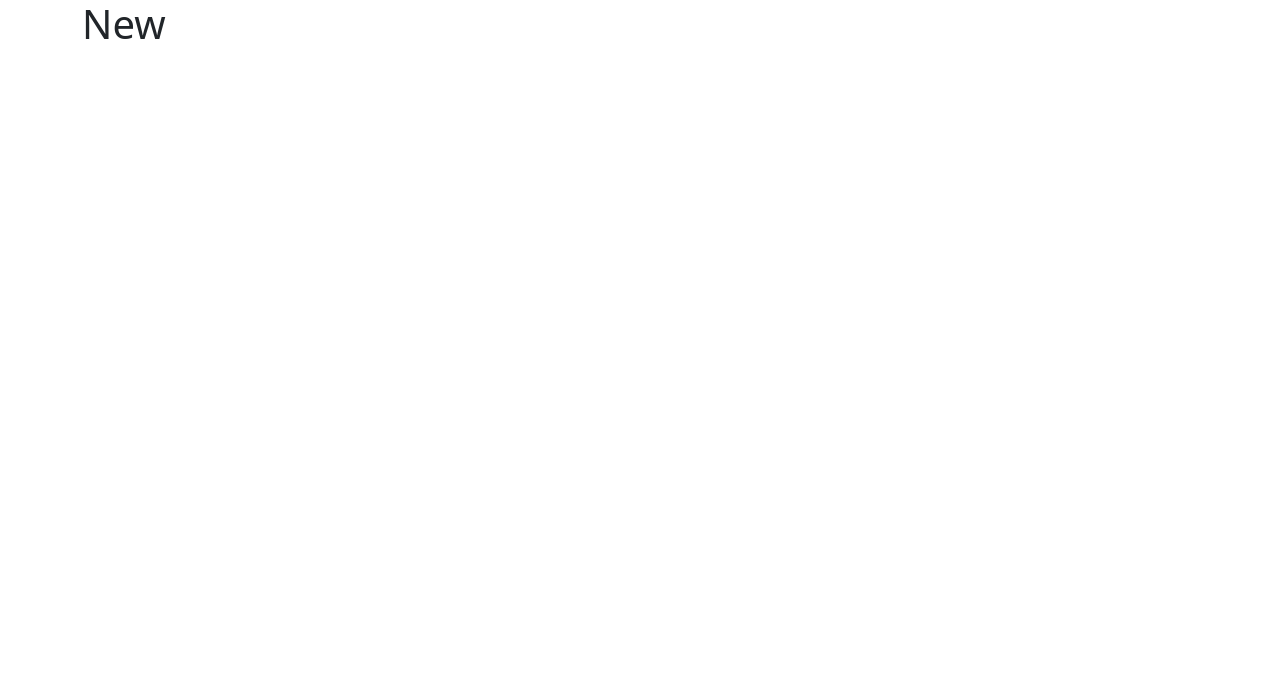
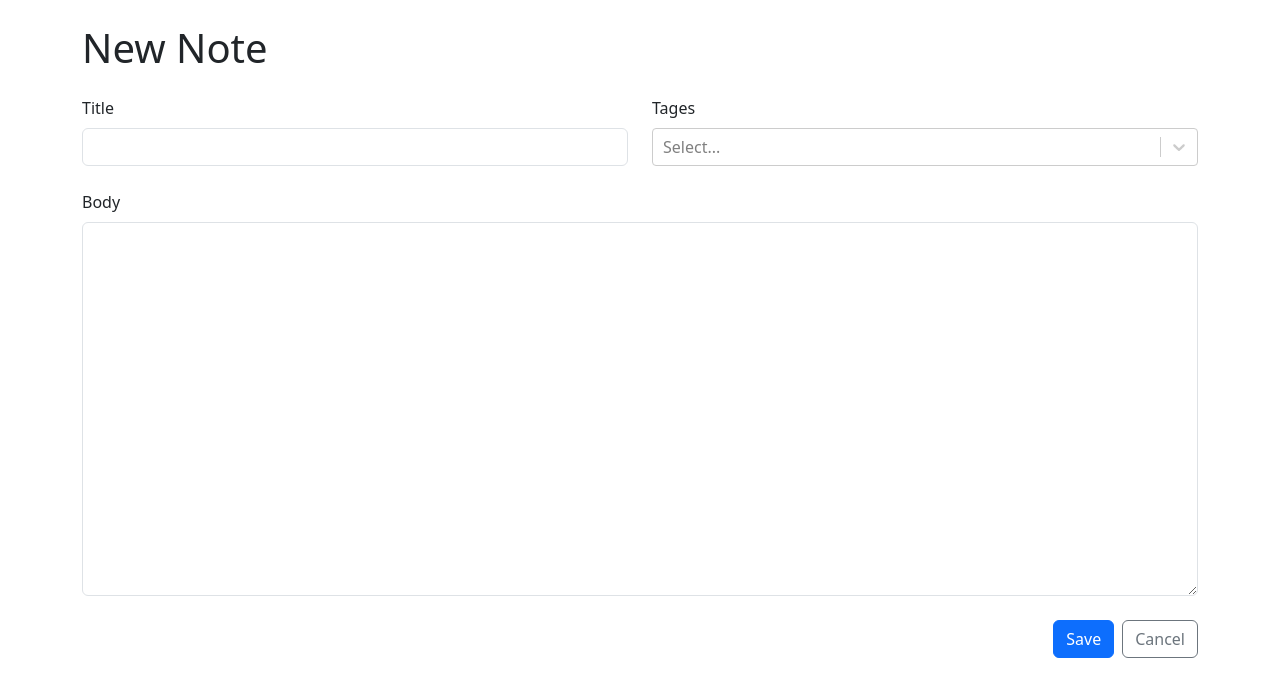
Before and after one commit to Hossein-Bakhtiari/Note-App, a React (Vite) app: page /new in a window 1280 px wide. Shown: the top 696 px of the page. Built offline with nearby package versions, Linux system fonts and the light colour scheme.

Commit message:
New note from JsX

```diff
--- a/package.json
+++ b/package.json
@@ -14,7 +14,8 @@
     "react": "^18.2.0",
     "react-bootstrap": "^2.9.1",
     "react-dom": "^18.2.0",
-    "react-router-dom": "^6.20.1"
+    "react-router-dom": "^6.20.1",
+    "react-select": "^5.8.0"
   },
   "devDependencies": {
     "@types/react": "^18.2.15",
--- a/src/App.tsx
+++ b/src/App.tsx
@@ -1,12 +1,13 @@
 import "bootstrap/dist/css/bootstrap.min.css"
 import { Container } from "react-bootstrap"
 import { Route, Routes , Navigate } from "react-router-dom"
+import { NewNote } from "./NewNote"
 function App() {
   return (
-    <Container>
+    <Container className="my-4">
     <Routes>
         <Route path="/" element={<h1>Home</h1>} />
-        <Route path="/new" element={<h1>New</h1>} />
+        <Route path="/new" element={<NewNote />} />
         <Route path="/:id">
             <Route index element={<h1>Show</h1>} />
             <Route path="edit" element={<h1>Edit</h1>} />
--- /dev/null
+++ b/src/NewNote.tsx
@@ -0,0 +1,10 @@
+import { NoteForme } from "./NoteForme";
+
+export function NewNote(){
+    return (
+        <>
+        <h1 className="mb-4">New Note</h1>
+        <NoteForme />
+        </>
+    )
+}
--- /dev/null
+++ b/src/NoteForme.tsx
@@ -0,0 +1,32 @@
+import { Button, Col, Form, Row, Stack } from "react-bootstrap";
+import CreatableReactSelect from "react-select/creatable"
+export function NoteForme(){
+    return (
+        <Form>
+            <Stack gap={4}>
+                <Row>
+                    <Col>
+                    <Form.Group controlId="title">
+                        <Form.Label>Title</Form.Label>
+                        <Form.Control required />
+                    </Form.Group>
+                    </Col>
+                    <Col>
+                    <Form.Group controlId="tages">
+                        <Form.Label>Tages</Form.Label>
+                        <CreatableReactSelect isMulti />
+                    </Form.Group>
+                    </Col>
+                </Row>
+                <Form.Group controlId="markdown">
+                        <Form.Label>Body</Form.Label>
+                        <Form.Control required as="textarea" rows={15}/>
+                </Form.Group>
+                <Stack direction="horizontal" gap={2} className="justify-content-end">
+                    <Button type="submit" variant="primary">Save</Button>
+                    <Button type="button"variant="outline-secondary">Cancel</Button>
+                </Stack>
+            </Stack>
+        </Form>
+    )
+}
```
Also changed, not shown: 1 other file (tests, documents, lock files or other folders).
